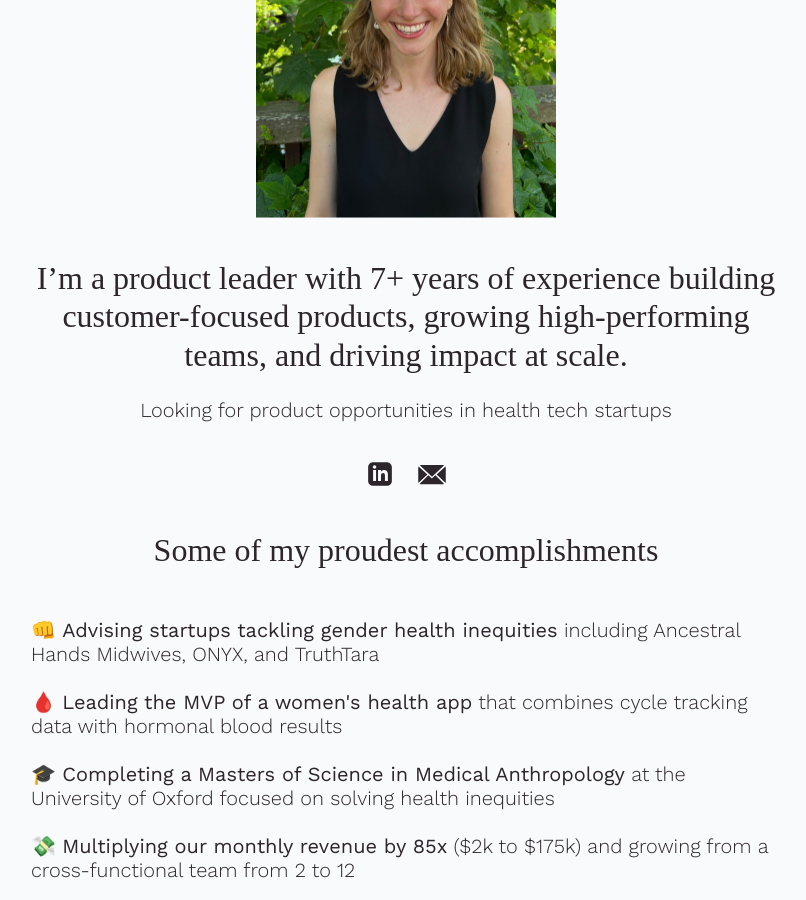
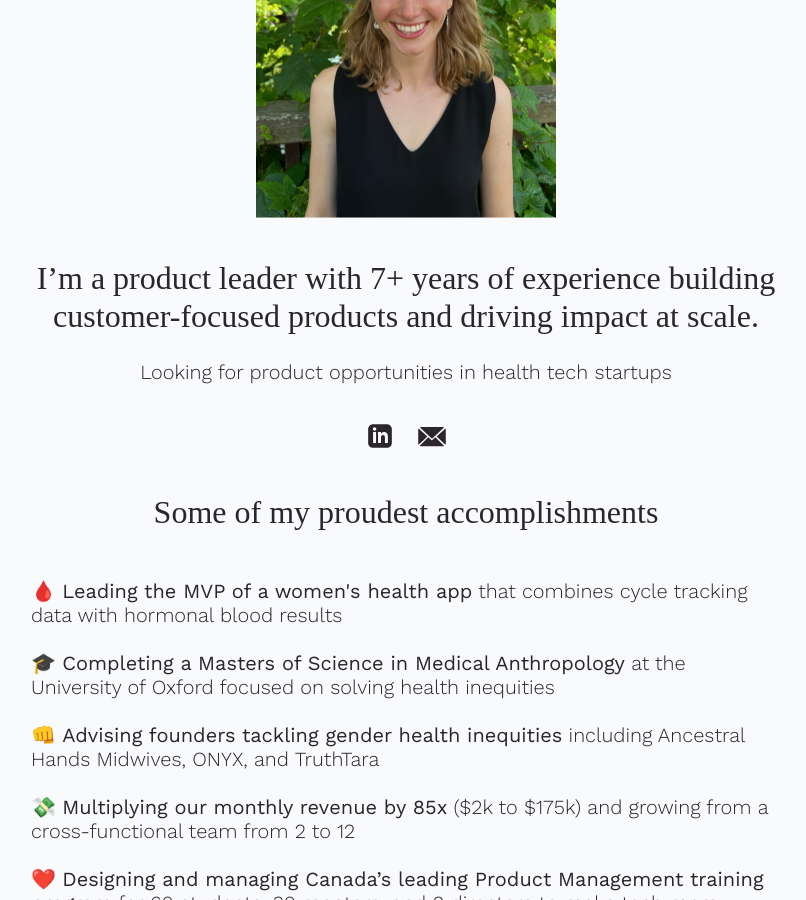
Before and after one commit to shannawn/shannonaw, a Jekyll site: the page index.html, which Jekyll copies as it is, in a window 1280 px wide and 900 px high, scrolled down 296 px. Shown: the whole window, without its empty margins (234-1040 px from the left). Built offline with Jekyll 4.4.1, drawn with Linux system fonts in a browser that asks for light colours; some web fonts are replaced; some of the changed text lies outside the part shown.

Commit message:
Update index.html

```diff
--- a/index.html
+++ b/index.html
@@ -32,7 +32,7 @@
     <main>
       <div class="text-container-center">
         <h2>
-          I’m a product leader with 7+ years of experience<br class="mobile-break"> building customer-focused products, growing high-performing teams, and driving impact at scale.
+          I’m a product leader with 7+ years of experience<br class="mobile-break"> building customer-focused products and driving impact at scale.
         </h2>
         <p>Looking for product opportunities in health tech startups</p>
       </div>
@@ -51,13 +51,13 @@
       </div>
       <div class="text-container-left">
         <p>
-          👊 <b>Advising startups tackling gender health inequities</b> including Ancestral Hands Midwives, ONYX, and TruthTara
-        </p>
-        <p>
           🩸 <b>Leading the MVP of a women's health app</b> that combines cycle tracking data with hormonal blood results
         </p>
         <p>
           🎓 <b>Completing a Masters of Science in Medical Anthropology</b> at the University of Oxford focused on solving health inequities
+        </p>
+        <p>
+          👊 <b>Advising founders tackling gender health inequities</b> including Ancestral Hands Midwives, ONYX, and TruthTara
         </p>
         <p>
           💸 <b>Multiplying our monthly revenue by 85x</b> ($2k to $175k) and growing from a cross-functional team from 2 to 12
```
Also changed, not shown: other parts of index.html (+1 -1 lines).
